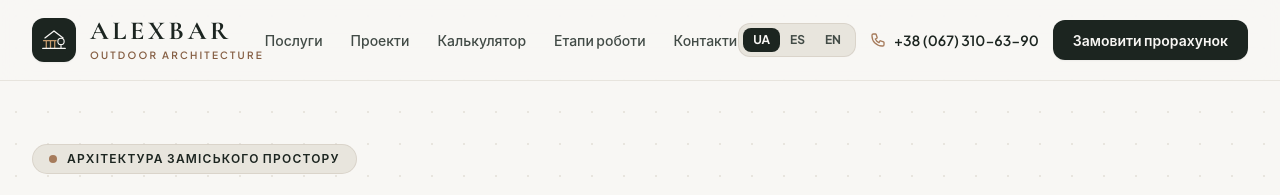
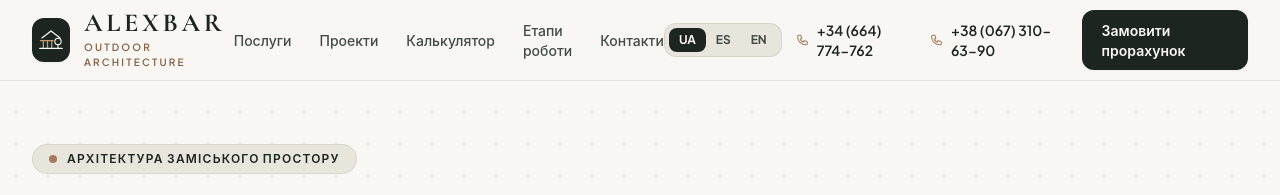
Before and after one commit to alexbar97778/Websait, a plain HTML site: page index.html in a window 1280 px wide. Shown: the top 195 px of the page. Drawn offline with nearby package versions, Linux system fonts and the light colour scheme.

```diff
--- a/index.html
+++ b/index.html
@@ -165,6 +165,13 @@
             <button type="button" data-lang="es" class="lang-btn px-2.5 py-1 rounded-lg text-xs font-bold text-slate-700 hover:text-forest-800 transition-all">ES</button>
             <button type="button" data-lang="en" class="lang-btn px-2.5 py-1 rounded-lg text-xs font-bold text-slate-700 hover:text-forest-800 transition-all">EN</button>
           </div>
+
+          <a href="tel:+34664774762" class="hidden xl:flex items-center gap-2 text-sm font-semibold text-forest-800 hover:text-wood transition-colors">
+            <svg class="w-4 h-4 text-wood" fill="none" stroke="currentColor" viewBox="0 0 24 24">
+              <path stroke-linecap="round" stroke-linejoin="round" stroke-width="2" d="M3 5a2 2 0 012-2h3.28a1 1 0 01.948.684l1.498 4.493a1 1 0 01-.502 1.21l-2.257 1.13a11.042 11.042 0 005.516 5.516l1.13-2.257a1 1 0 011.21-.502l4.493 1.498a1 1 0 01.684.949V19a2 2 0 01-2 2h-1C9.716 21 3 14.284 3 6V5z" />
+            </svg>
+            +34 (664) 774-762
+          </a>
 
           <a href="tel:+380673106390" class="hidden xl:flex items-center gap-2 text-sm font-semibold text-forest-800 hover:text-wood transition-colors">
             <svg class="w-4 h-4 text-wood" fill="none" stroke="currentColor" viewBox="0 0 24 24">
```
